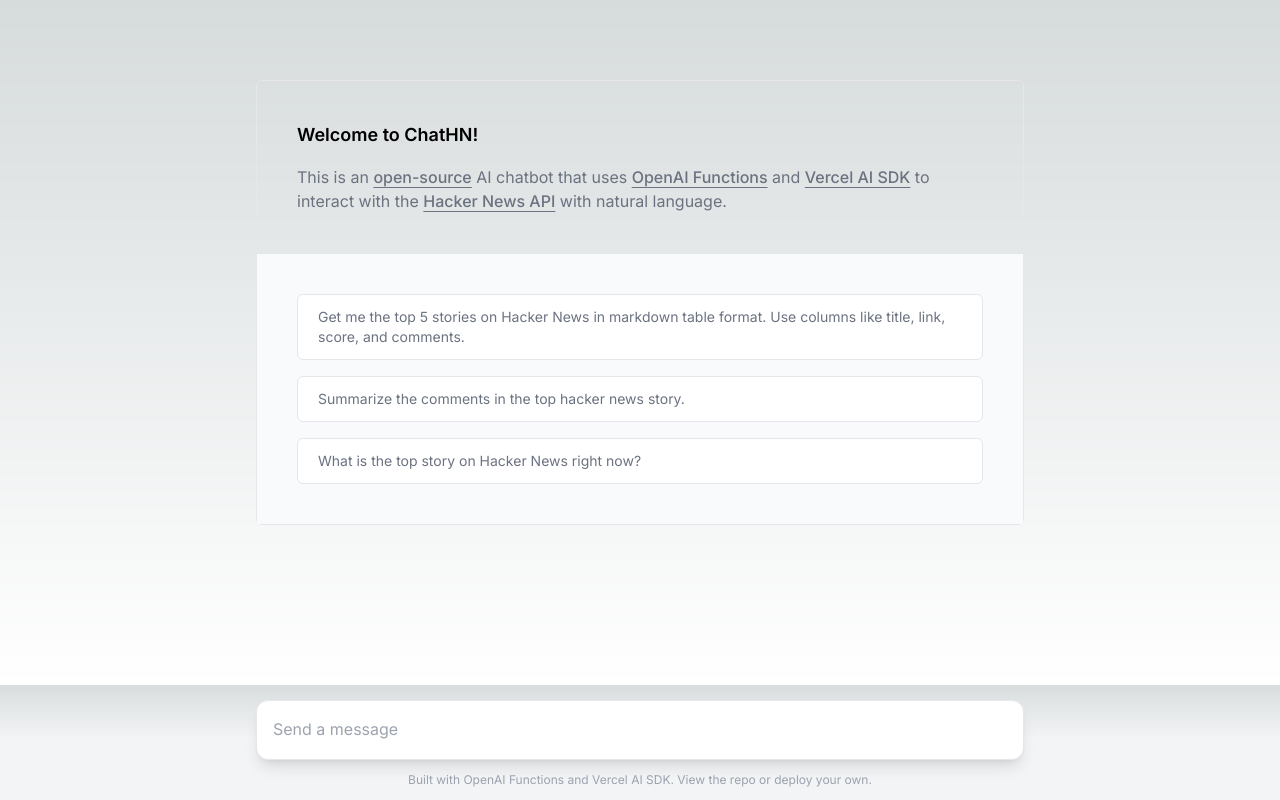
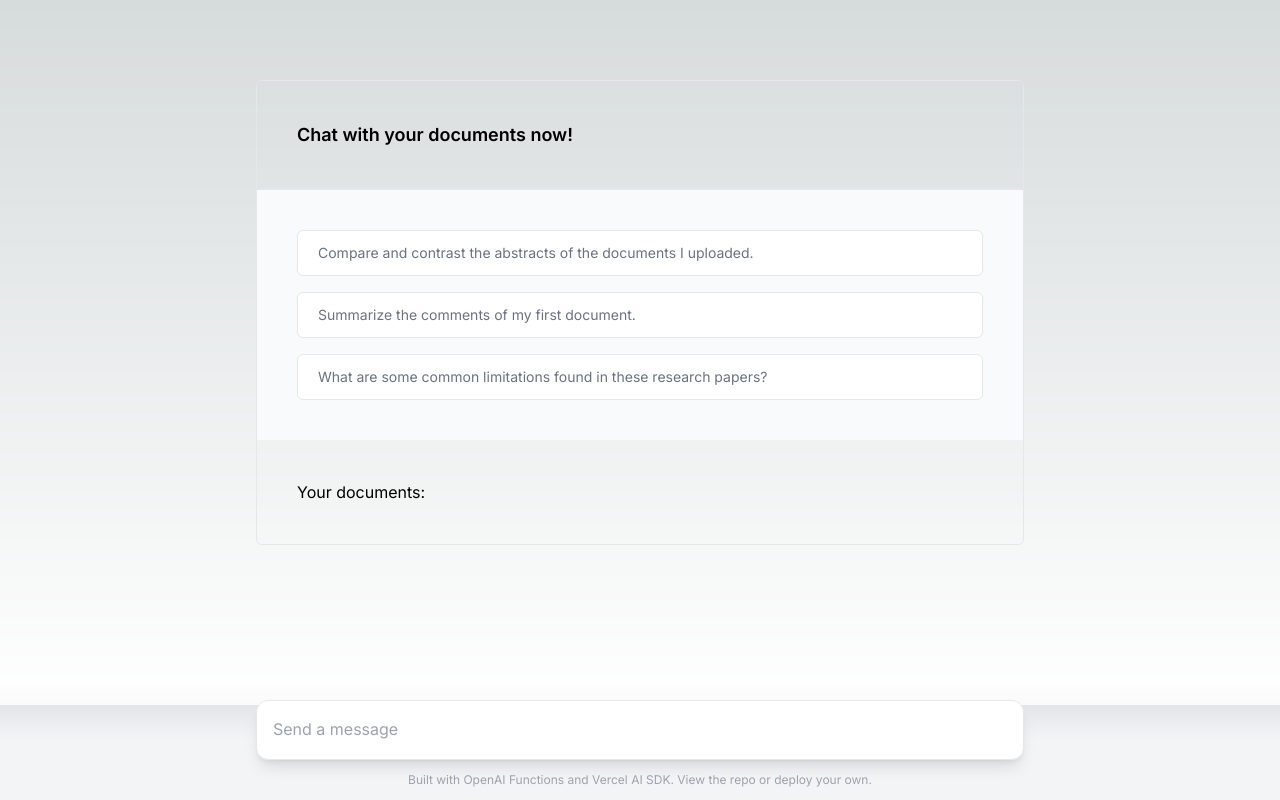
Before and after one commit to snehasquasher/research-chat, a Next.js app: page /chat in a window 1280 px wide. Built offline with nearby package versions, Linux system fonts and the light colour scheme.

Commit message:
small chat changes

```diff
--- a/pages/chat.tsx
+++ b/pages/chat.tsx
@@ -7,9 +7,9 @@
 import Textarea from "react-textarea-autosize";
 
 const examples = [
-  "Get me the top 5 stories on Hacker News in markdown table format. Use columns like title, link, score, and comments.",
-  "Summarize the comments in the top hacker news story.",
-  "What is the top story on Hacker News right now?",
+  "Compare and contrast the abstracts of the documents I uploaded.",
+  "Summarize the comments of my first document.",
+  "What are some common limitations found in these research papers?",
 ];
 
 export default function Chat() {
@@ -87,47 +87,9 @@
         <div className="border-gray-200sm:mx-0 mx-5 mt-20 max-w-screen-md rounded-md border sm:w-full">
           <div className="flex flex-col space-y-4 p-7 sm:p-10">
             <h1 className="text-lg font-semibold text-black">
-              Welcome to ChatHN!
+              Chat with your documents now!
             </h1>
-            <p className="text-gray-500">
-              This is an{" "}
-              <a
-                href="https://github.com/steven-tey/chathn"
-                target="_blank"
-                rel="noopener noreferrer"
-                className="font-medium underline underline-offset-4 transition-colors hover:text-black"
-              >
-                open-source
-              </a>{" "}
-              AI chatbot that uses{" "}
-              <a
-                href="https://platform.openai.com/docs/guides/gpt/function-calling"
-                target="_blank"
-                rel="noopener noreferrer"
-                className="font-medium underline underline-offset-4 transition-colors hover:text-black"
-              >
-                OpenAI Functions
-              </a>{" "}
-              and{" "}
-              <a
-                href="https://sdk.vercel.ai/docs"
-                target="_blank"
-                rel="noopener noreferrer"
-                className="font-medium underline underline-offset-4 transition-colors hover:text-black"
-              >
-                Vercel AI SDK
-              </a>{" "}
-              to interact with the{" "}
-              <a
-                href="https://github.com/HackerNews/API"
-                target="_blank"
-                rel="noopener noreferrer"
-                className="font-medium underline underline-offset-4 transition-colors hover:text-black"
-              >
-                Hacker News API
-              </a>{" "}
-              with natural language.
-            </p>
+
           </div>
           <div className="flex flex-col space-y-4 border-t border-gray-200 bg-gray-50 p-7 sm:p-10">
             {examples.map((example, i) => (
@@ -142,6 +104,10 @@
                 {example}
               </button>
             ))}
+          </div>
+          <div className="flex flex-col space-y-4 p-7 sm:p-10">
+            <p>Your documents:</p>
+
           </div>
         </div>
       )}
```
